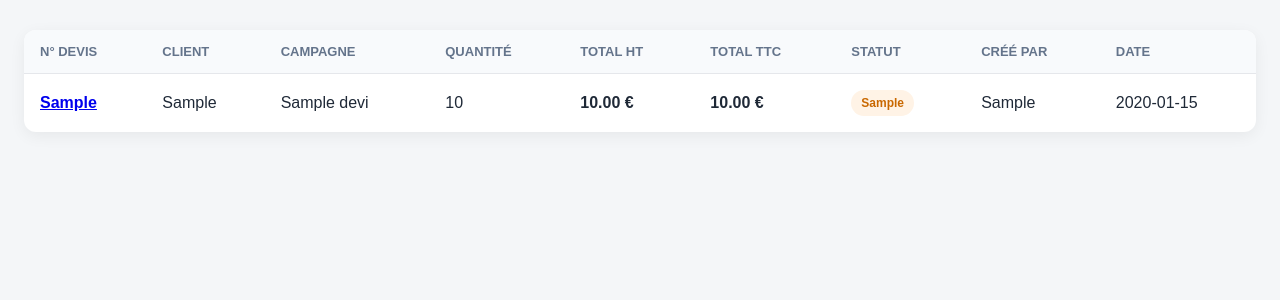
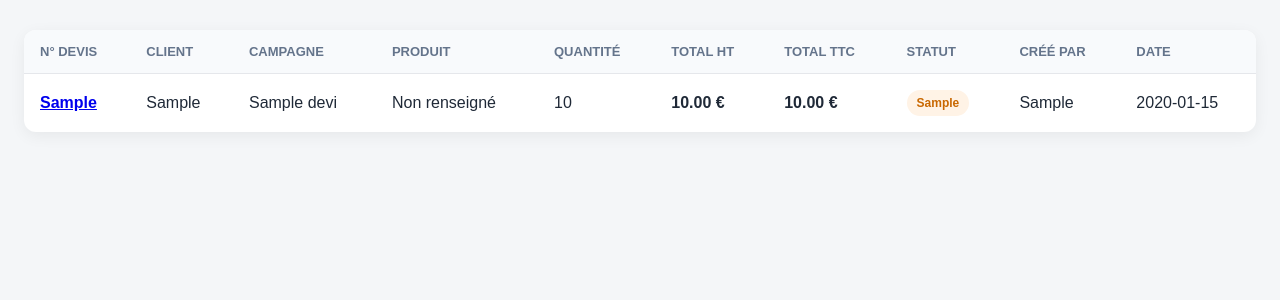
Before and after one commit to MONNET66/potentieldiffusiondiffmedia, a Flask app: page /mes_devis in a window 1280 px wide. Shown: the part 77-377 px from the top of the page. Run offline with Flask 3, Linux system fonts and the light colour scheme; the visitor is signed in with stand-in values (Sample User, id 1); data comes from the database, SQL or seed files in the repository; tables that the repository leaves empty hold one stand-in row (values such as "Sample post").

Commit message:
Update mes_devis.html

```diff
--- a/templates/mes_devis.html
+++ b/templates/mes_devis.html
@@ -139,6 +139,7 @@
                         <th>N° devis</th>
                         <th>Client</th>
                         <th>Campagne</th>
+                        <th>Produit</th>
                         <th>Quantité</th>
                         <th>Total HT</th>
                         <th>Total TTC</th>
@@ -163,6 +164,14 @@
 
                             <td>
                                 {{ devis_item["campaign_name"] }}
+                            </td>
+
+                            <td>
+                                {% if devis_item["caracteristiques_support"] %}
+                                    {{ devis_item["caracteristiques_support"].get("nom", "Non renseigné") }}
+                                {% else %}
+                                    Non renseigné
+                                {% endif %}
                             </td>
 
                             <td>
```
